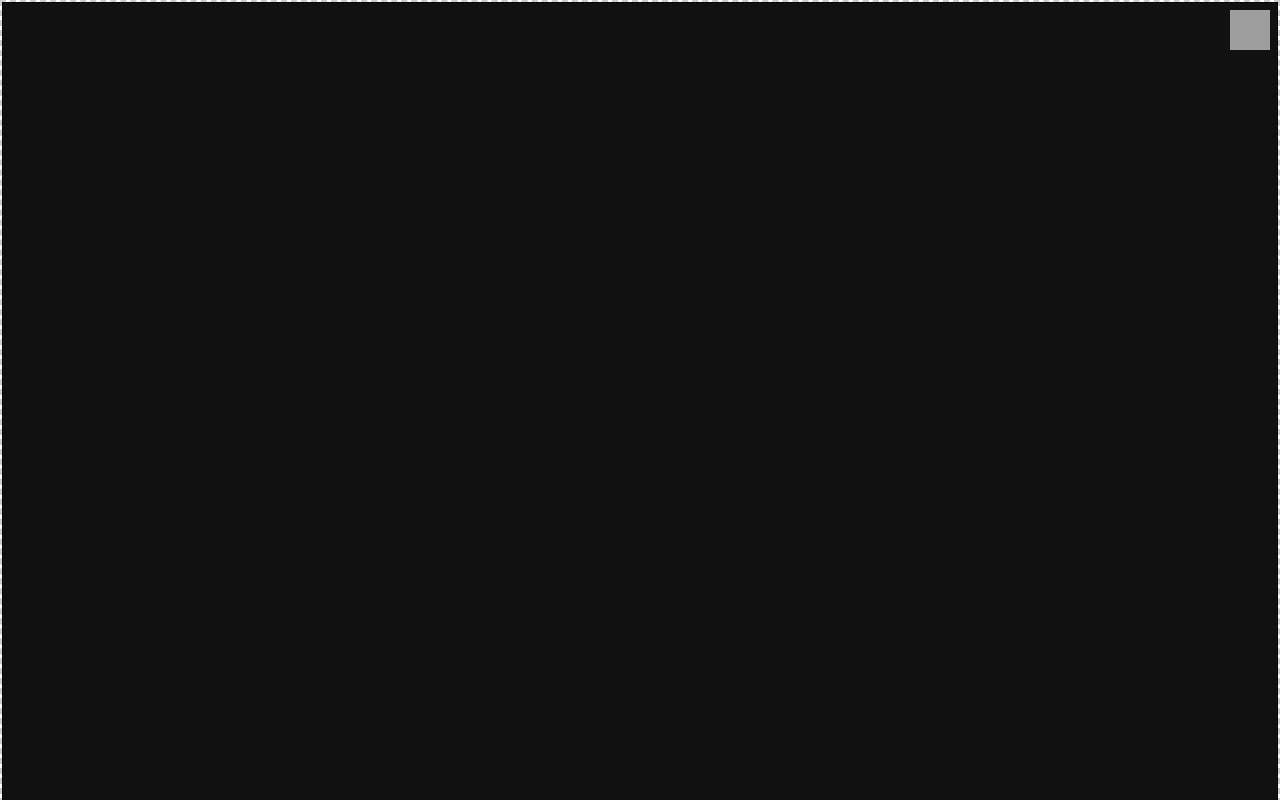
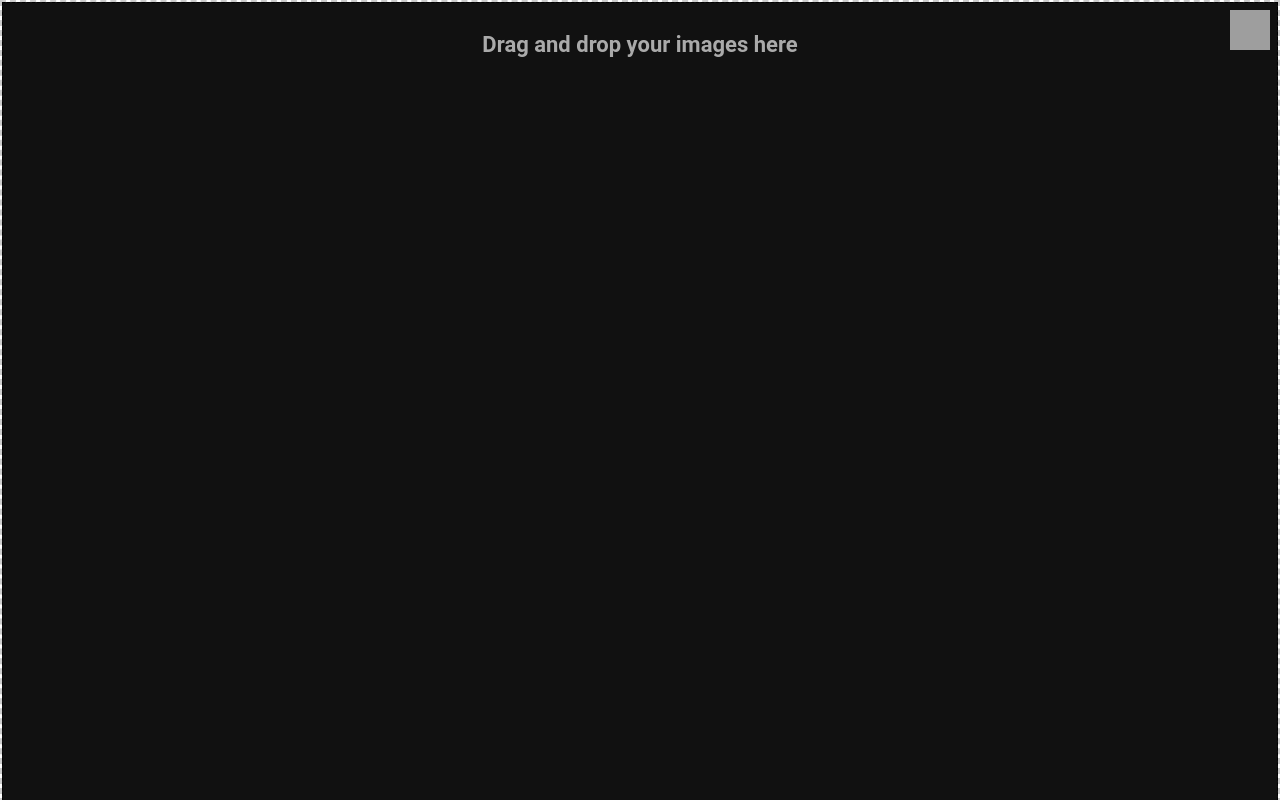
Before and after one commit to MatthewLacerda2/DontBoard, a React (Create React App) app in the folder front-end/: page / in a window 1280 px wide. Shown: the top 800 px of the page. Built offline with nearby package versions, Linux system fonts and the light colour scheme; grey boxes are pictures that could not be loaded.

Commit message:
hint style

```diff
--- a/front-end/src/App.css
+++ b/front-end/src/App.css
@@ -34,6 +34,32 @@
   outline: none;
 }
 
+@keyframes fluctuateOpacity {
+  0% {
+    opacity: 0.6;
+  }
+  50% {
+    opacity: 1;
+  }
+  100% {
+    opacity: 0.6;
+  }
+}
+
+.fluctuating-text {
+  animation: fluctuateOpacity 2s infinite;
+  color: white;
+  outline: none;
+  position: absolute;
+  top: 10px;
+  left: 50%;
+  transform: translateX(-50%);
+
+  font-family: 'Roboto', sans-serif;
+  font-size: 22px;
+  font-weight: bold;
+}
+
 .resize-handle {
   position: absolute;
   width: 10px;
@@ -64,14 +90,14 @@
 
 .round-text {
   font-family: 'Roboto', sans-serif;
-  font-size: 14px;
+  font-size: 20px;
   font-weight: bold;
   color: black;
   text-shadow:
-    -1px -1px 0 white,
-    1px -1px 0 white,
-    -1px 1px 0 white,
-    1px 1px 0 white
+    -0.7px -0.7px 0 white,
+    0.7px -0.7px 0 white,
+    -0.7px 0.7px 0 white,
+    0.7px 0.7px 0 white
 }
 
 .scaler-container {
--- a/front-end/src/components/DndBoard.tsx
+++ b/front-end/src/components/DndBoard.tsx
@@ -182,6 +182,11 @@ const DndBoard: React.FC = () => {
       onMouseUp={handleMouseUp}
       onMouseMove={handleMouseMove}
     >
+
+    {media.length === 0 && (
+      <p className='fluctuating-text'>Drag and drop your images here</p>
+    )}
+
       {media.map((item, index) => {
         const isSelected = selected === index;
 
```
